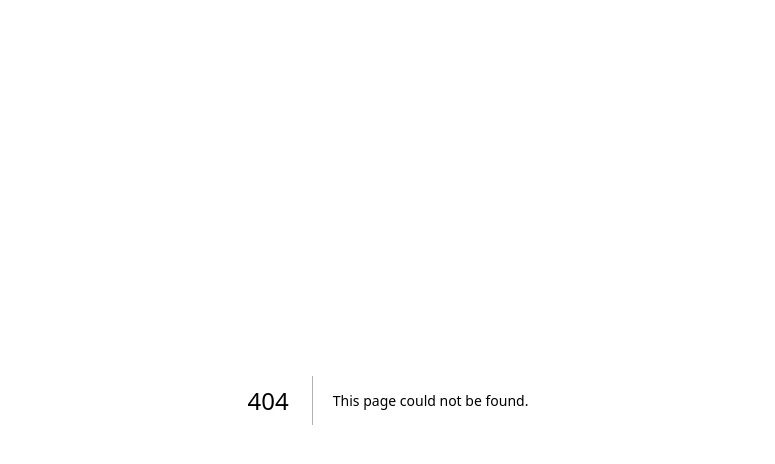
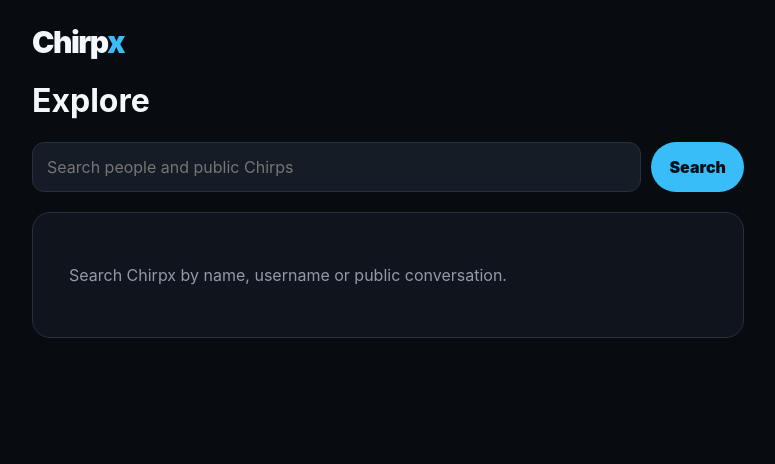
Before and after one commit to asonyel/-ChirpX, a Next.js app: page /explore in a window 1280 px wide. Before the commit this address had no page. Shown: the top 464 px of the page, without its empty margins (252-1027 px from the left). Built offline with nearby package versions, Linux system fonts and the light colour scheme; no server answers.

Commit message:
Add Chirpx search and explore

```diff
--- /dev/null
+++ b/src/app/explore/page.tsx
@@ -0,0 +1,31 @@
+'use client';
+
+import { FormEvent, useState } from 'react';
+import { supabase } from '@/lib/supabase';
+
+type Result = { result_type:string; id:string; title:string; subtitle:string; rank:number };
+
+export default function ExplorePage(){
+  const [q,setQ]=useState('');
+  const [results,setResults]=useState<Result[]>([]);
+  const [busy,setBusy]=useState(false);
+  async function search(e:FormEvent){
+    e.preventDefault();
+    if(!q.trim()) return;
+    setBusy(true);
+    const { data } = await supabase.rpc('search_chirpx',{search_term:q.trim(),limit_count:30});
+    setResults((data??[]) as Result[]);
+    setBusy(false);
+  }
+  return <main style={{maxWidth:760,margin:'0 auto',padding:24}}>
+    <a href="/" className="brand">Chirp<span>x</span></a>
+    <h1>Explore</h1>
+    <form onSubmit={search} style={{display:'flex',gap:10,margin:'20px 0'}}>
+      <input value={q} onChange={e=>setQ(e.target.value)} placeholder="Search people and public Chirps" style={{flex:1,padding:14,borderRadius:12,border:'1px solid #253041',background:'#151c26',color:'white'}}/>
+      <button className="primary" disabled={busy}>{busy?'Searching…':'Search'}</button>
+    </form>
+    <section className="card">
+      {results.length===0?<p className="muted" style={{padding:20}}>Search Chirpx by name, username or public conversation.</p>:results.map(r=><a key={`${r.result_type}-${r.id}`} href={r.result_type==='profile'?`/profile/${r.subtitle}`:'#'} className="post" style={{display:'block'}}><b>{r.title}</b><div className="muted">{r.result_type==='profile'?`@${r.subtitle}`:`@${r.subtitle} · Chirp`}</div></a>)}
+    </section>
+  </main>;
+}
```
